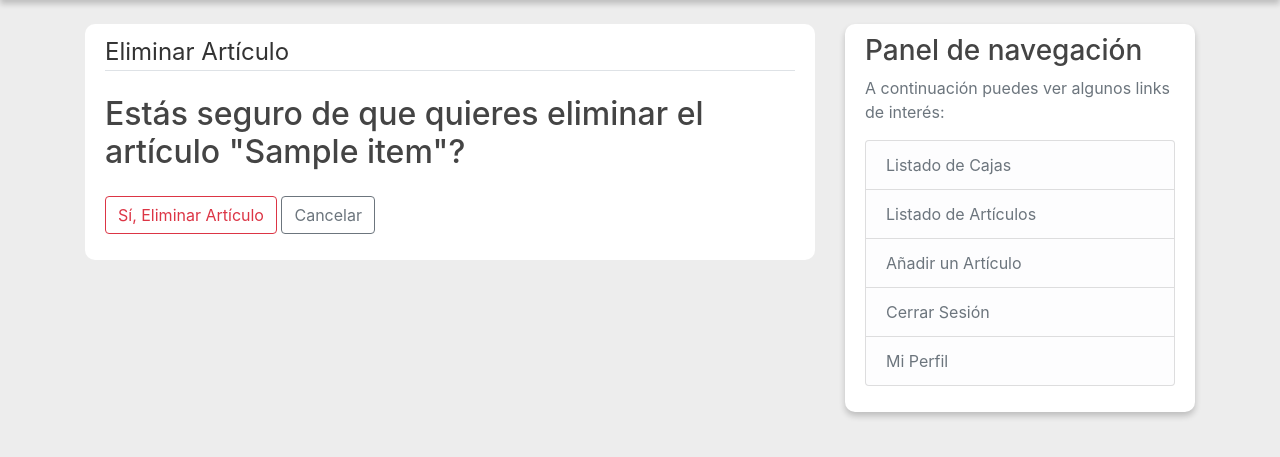
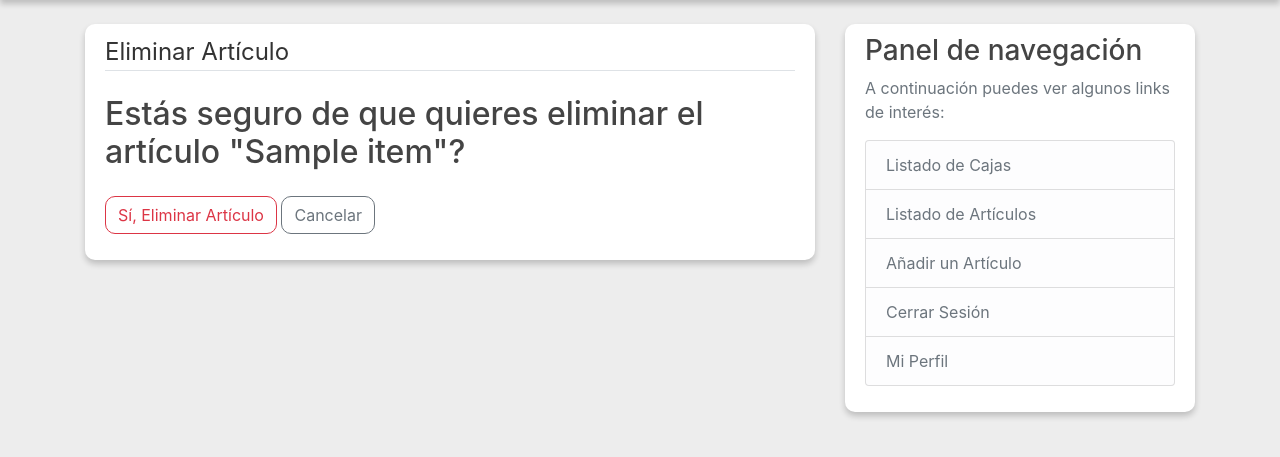
Before and after one commit to materialturmalina/inventory, a Django app: page /item/1/delete/ in a window 1280 px wide. Shown: the part 56-513 px from the top of the page. Run offline with Django 3.2, Linux system fonts and the light colour scheme; a user stored in the database is signed in; tables that the repository leaves empty hold one stand-in row (values such as "Sample post"); grey boxes marked "Sample" are stand-in pictures; some libraries are stand-ins or nearby versions.

Commit message:
finished editing styles

```diff
--- a/material/inventory/static/inventory/main.css
+++ b/material/inventory/static/inventory/main.css
@@ -132,7 +132,9 @@ a.article-title:hover {
   border-radius: 10px;
 }
 
-
+.round-edges {
+  border-radius: 10px;
+}
 
 
 
--- a/material/inventory/templates/inventory/item_confirm_delete.html
+++ b/material/inventory/templates/inventory/item_confirm_delete.html
@@ -1,6 +1,6 @@
 {% extends "inventory/base.html" %}
 {% block content%}
-	<div class="content-section">
+	<div class="content-section nav-shadow">
 		<form method="POST">
 			{% csrf_token %}
 			<fieldset class="form-group">
@@ -8,8 +8,8 @@
 				<h2>Estás seguro de que quieres eliminar el artículo "{{ object.item_name }}"?</h2>
 			</fieldset>
 			<div class="form-group">
-				<button class="btn btn-outline-danger" type="submit">Sí, Eliminar Artículo</button>
-				<a class="btn btn-outline-secondary" href="{% url 'item-detail' object.id %}">Cancelar</a>
+				<button class="btn btn-outline-danger round-edges" type="submit">Sí, Eliminar Artículo</button>
+				<a class="btn btn-outline-secondary round-edges" href="{% url 'item-detail' object.id %}">Cancelar</a>
 			</div>
 		</form>
 	</div>
--- a/material/inventory/templates/inventory/item_detail.html
+++ b/material/inventory/templates/inventory/item_detail.html
@@ -12,8 +12,8 @@
 			<small class="text-muted">{{ object.date_posted|date:"F d, Y" }}</small>
 		  {% if object.author == user %}
 		  	<div>
-		  		<a class="btn btn-secondary btn-sm mt-1 mb-1" href="{% url 'item-update' object.id %}">Actualizar</a>
-		  		<a class="btn btn-danger btn-sm mt-1 mb-1" href="{% url 'item-delete' object.id %}">Eliminar</a>
+		  		<a class="btn btn-secondary btn-sm mt-1 mb-1 round-edges" href="{% url 'item-update' object.id %}">Actualizar</a>
+		  		<a class="btn btn-danger btn-sm mt-1 mb-1 round-edges" href="{% url 'item-delete' object.id %}">Eliminar</a>
 		  	</div>
 		  {% endif %}
 		</div>
--- a/material/inventory/templates/inventory/item_form.html
+++ b/material/inventory/templates/inventory/item_form.html
@@ -9,7 +9,7 @@
 				{{ form|crispy }}
 			</fieldset>
 			<div class="form-group">
-				<button class="btn btn-outline-info" type="submit">Añadir</button>
+				<button class="btn custom-button nav-shadow" type="submit">Añadir</button>
 			</div>
 		</form>
 	</div>
```
Also changed, not shown: material/inventory/templates/inventory/info.html (+8 -2 lines).
